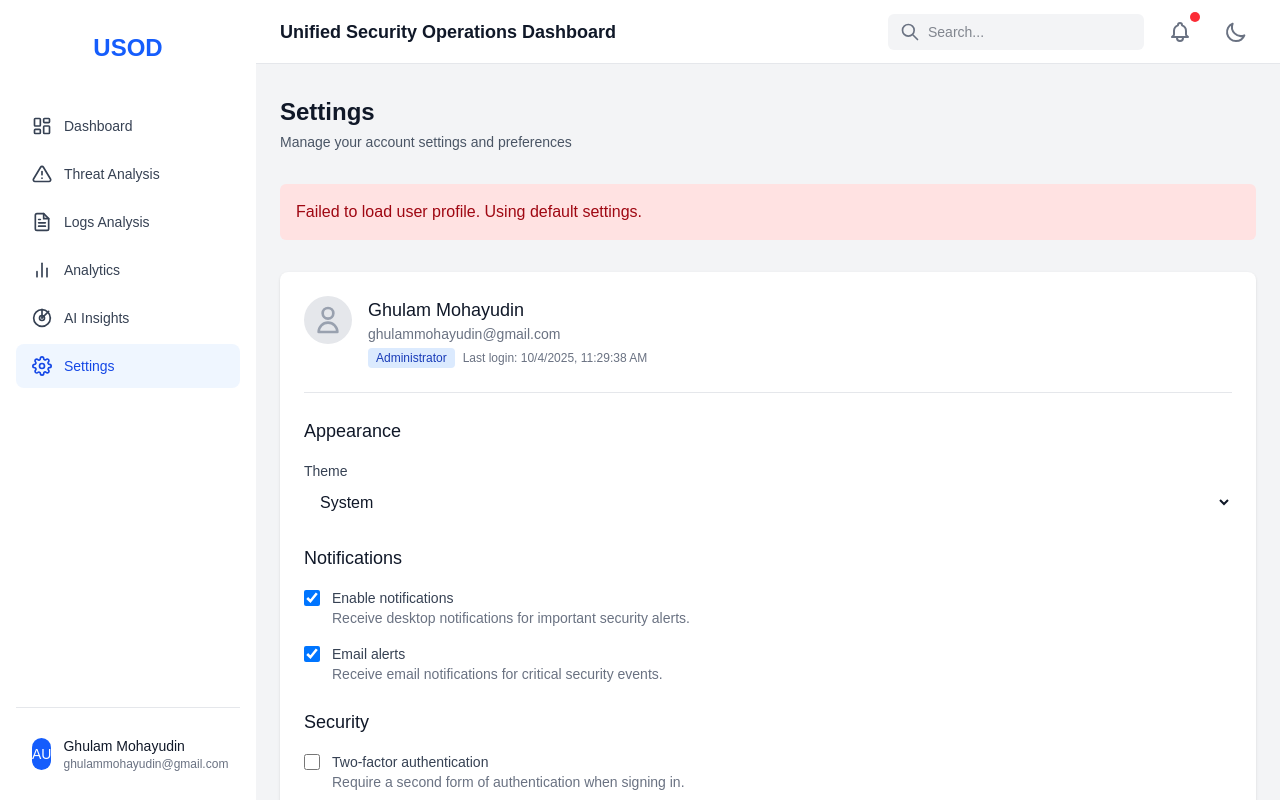
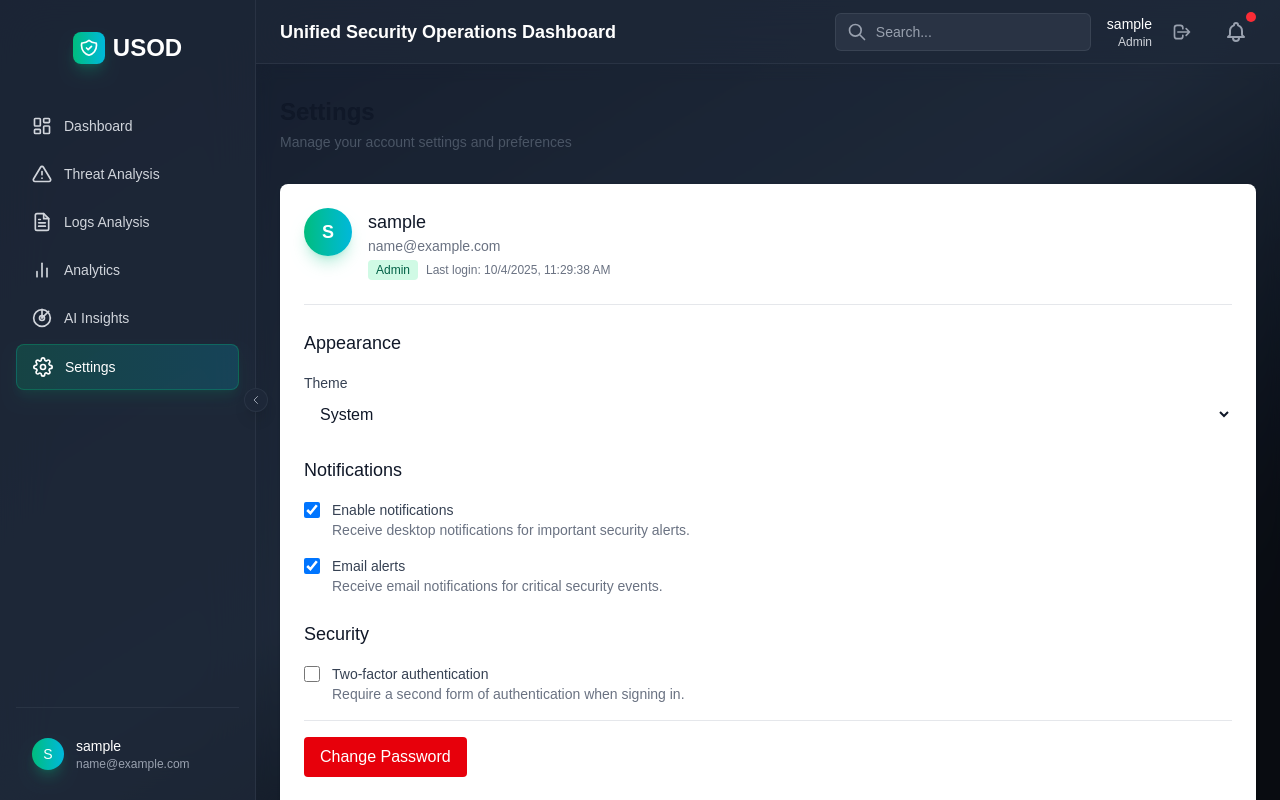
Before and after one commit to GhulamMohayudinMalik/usod, a Next.js app in the folder app/frontend/: page /dashboard/settings in a window 1280 px wide. Built offline with nearby package versions, Linux system fonts and the light colour scheme; sample sign-in values are in the browser's storage.

Commit message:
Add users

```diff
--- a/app/frontend/src/app/dashboard/layout.js
+++ b/app/frontend/src/app/dashboard/layout.js
@@ -1,13 +1,37 @@
+'use client';
+
+import { useEffect, useState } from 'react';
+import { useRouter } from 'next/navigation';
 import Sidebar from "@/components/Sidebar";
 import Header from "@/components/Header";
 
 export default function DashboardLayout({ children }) {
+  const [loading, setLoading] = useState(true);
+  const router = useRouter();
+
+  useEffect(() => {
+    const token = localStorage.getItem('token');
+    if (!token) {
+      router.push('/login');
+    } else {
+      setLoading(false);
+    }
+  }, [router]);
+
+  if (loading) {
+    return (
+      <div className="min-h-screen bg-gradient-to-br from-gray-900 via-gray-800 to-black flex items-center justify-center">
+        <div className="text-white text-xl">Loading...</div>
+      </div>
+    );
+  }
+
   return (
-    <div className="flex h-screen bg-gray-50 dark:bg-gray-900">
+    <div className="flex h-screen bg-gradient-to-br from-gray-900 via-gray-800 to-black">
       <Sidebar />
       <div className="flex-1 flex flex-col overflow-hidden">
         <Header />
-        <main className="flex-1 overflow-x-hidden overflow-y-auto bg-gray-100 dark:bg-gray-900">
+        <main className="flex-1 overflow-x-hidden overflow-y-auto bg-gray-800/30 backdrop-blur-sm">
           <div className="container mx-auto px-6 py-8">
             {children}
           </div>
--- a/app/frontend/src/app/dashboard/settings/page.js
+++ b/app/frontend/src/app/dashboard/settings/page.js
@@ -20,26 +20,15 @@ function SettingsPage() {
       setError(null);
 
       try {
-        // Try to get the user profile from the API
-
-        // const data = await getData('/api/user/profile');
-        // setProfile(data);
-
-        // Set form values from the profile
-        setTheme(data.settings.theme);
-        setNotifications(data.settings.notifications);
-        setEmailAlerts(data.settings.emailAlerts);
-        setTwoFactorAuth(data.settings.twoFactorAuth);
-      } catch (err) {
-        console.error('Error fetching user profile:', err);
-        setError('Failed to load user profile. Using default settings.');
-
-        // Fallback to default settings
-        const mockProfile = {
-          id: 'user1',
-          username: 'Ghulam Mohayudin',
-          email: 'ghulammohayudin@gmail.com',
-          role: 'Administrator',
+        // Get user data from localStorage (from login)
+        const userData = localStorage.getItem('user');
+        if (userData) {
+          const user = JSON.parse(userData);
+          const userProfile = {
+            id: user.id,
+            username: user.username,
+            email: user.email,
+            role: user.role,
             lastLogin: new Date().toISOString(),
             settings: {
               theme: 'system',
@@ -49,11 +38,17 @@ function SettingsPage() {
             }
           };
 
-        setProfile(mockProfile);
-        setTheme(mockProfile.settings.theme);
-        setNotifications(mockProfile.settings.notifications);
-        setEmailAlerts(mockProfile.settings.emailAlerts);
-        setTwoFactorAuth(mockProfile.settings.twoFactorAuth);
+          setProfile(userProfile);
+          setTheme(userProfile.settings.theme);
+          setNotifications(userProfile.settings.notifications);
+          setEmailAlerts(userProfile.settings.emailAlerts);
+          setTwoFactorAuth(userProfile.settings.twoFactorAuth);
+        } else {
+          throw new Error('No user data found');
+        }
+      } catch (err) {
+        console.error('Error fetching user profile:', err);
+        setError('Failed to load user profile. Please log in again.');
       } finally {
         setLoading(false);
       }
@@ -68,15 +63,13 @@ function SettingsPage() {
     setSuccessMessage(null);
 
     try {
-      // Try to update the user settings
+      // For now, just update the local state since we don't have a backend API for settings
       const updatedSettings = {
         theme,
         notifications,
         emailAlerts,
         twoFactorAuth
       };
-
-      await putData(`/api/user/settings/${profile?.id}`, { settings: updatedSettings });
 
       // Update the local profile state
       setProfile(prev => prev ? {
@@ -128,16 +121,16 @@ function SettingsPage() {
       {/* User Profile */}
       <div className="bg-white dark:bg-gray-800 rounded-lg shadow p-6">
         <div className="flex items-start pb-6 border-b border-gray-200 dark:border-gray-700">
-          <div className="h-12 w-12 rounded-full overflow-hidden bg-gray-200 dark:bg-gray-600 flex items-center justify-center">
-            <svg xmlns="http://www.w3.org/2000/svg" className="h-8 w-8 text-gray-400 dark:text-gray-300" fill="none" viewBox="0 0 24 24" stroke="currentColor">
-              <path strokeLinecap="round" strokeLinejoin="round" strokeWidth={2} d="M16 7a4 4 0 11-8 0 4 4 0 018 0zM12 14a7 7 0 00-7 7h14a7 7 0 00-7-7z" />
-            </svg>
+          <div className="h-12 w-12 rounded-full overflow-hidden bg-gradient-to-r from-emerald-500 to-cyan-500 flex items-center justify-center shadow-lg shadow-emerald-500/25">
+            <span className="text-white font-semibold text-lg">
+              {profile?.username ? profile.username.charAt(0).toUpperCase() : 'U'}
+            </span>
           </div>
           <div className="ml-4">
             <h2 className="text-lg font-medium text-gray-900 dark:text-white">{profile?.username}</h2>
             <p className="text-sm text-gray-500 dark:text-gray-400">{profile?.email}</p>
             <div className="mt-1 flex items-center text-xs text-gray-500 dark:text-gray-400">
-              <span className="bg-blue-100 text-blue-800 dark:bg-blue-900/30 dark:text-blue-400 px-2 py-0.5 rounded text-xs font-medium">
+              <span className="bg-emerald-100 text-emerald-800 dark:bg-emerald-900/30 dark:text-emerald-400 px-2 py-0.5 rounded text-xs font-medium capitalize">
                 {profile?.role}
               </span>
               <span className="ml-2">Last login: {new Date(profile?.lastLogin || '').toLocaleString()}</span>
--- a/app/frontend/src/app/page.js
+++ b/app/frontend/src/app/page.js
@@ -7,13 +7,18 @@ export default function Home() {
   const router = useRouter();
 
   useEffect(() => {
-    // Redirect to dashboard
-    router.push('/dashboard');
+    // Check if user is logged in
+    const token = localStorage.getItem('token');
+    if (token) {
+      router.push('/dashboard');
+    } else {
+      router.push('/login');
+    }
   }, [router]);
 
   return (
     <div className="flex min-h-screen flex-col items-center justify-center p-24">
-      <div className="text-xl">Redirecting to dashboard...</div>
+      <div className="text-xl">Redirecting...</div>
     </div>
   );
 }
--- a/app/frontend/src/components/Header.js
+++ b/app/frontend/src/components/Header.js
@@ -1,14 +1,30 @@
 'use client';
 
-import { useState } from 'react';
+import { useState, useEffect } from 'react';
+import { useRouter } from 'next/navigation';
 
 function Header({ className = '' }) {
   const [isNotificationsOpen, setIsNotificationsOpen] = useState(false);
+  const [user, setUser] = useState(null);
+  const router = useRouter();
+
+  useEffect(() => {
+    const userData = localStorage.getItem('user');
+    if (userData) {
+      setUser(JSON.parse(userData));
+    }
+  }, []);
+
+  const handleLogout = () => {
+    localStorage.removeItem('token');
+    localStorage.removeItem('user');
+    router.push('/login');
+  };
 
   return (
-    <header className={`flex items-center justify-between h-16 px-6 bg-white dark:bg-gray-800 border-b border-gray-200 dark:border-gray-700 ${className}`}>
+    <header className={`flex items-center justify-between h-16 px-6 bg-gray-800/80 backdrop-blur-xl border-b border-gray-700/50 ${className}`}>
       <div>
-        <h1 className="text-lg font-semibold text-gray-900 dark:text-white">Unified Security Operations Dashboard</h1>
+        <h1 className="text-lg font-semibold text-white">Unified Security Operations Dashboard</h1>
       </div>
 
       <div className="flex items-center space-x-4">
@@ -17,11 +33,11 @@ function Header({ className = '' }) {
           <input
             type="text"
             placeholder="Search..."
-            className="py-2 pl-10 pr-4 rounded-md bg-gray-100 dark:bg-gray-700 text-gray-900 dark:text-gray-300 text-sm focus:outline-none focus:ring-2 focus:ring-blue-500 w-64"
+            className="py-2 pl-10 pr-4 rounded-md bg-gray-700/50 border border-gray-600/50 text-white placeholder-gray-400 text-sm focus:outline-none focus:ring-2 focus:ring-emerald-500 focus:border-emerald-500 w-64 transition-all"
           />
           <svg
             xmlns="http://www.w3.org/2000/svg"
-            className="h-5 w-5 text-gray-500 dark:text-gray-400 absolute left-3 top-1/2 transform -translate-y-1/2"
+            className="h-5 w-5 text-gray-400 absolute left-3 top-1/2 transform -translate-y-1/2"
             fill="none"
             viewBox="0 0 24 24"
             stroke="currentColor"
@@ -30,11 +46,30 @@ function Header({ className = '' }) {
           </svg>
         </div>
 
+        {/* User Info & Logout */}
+        {user && (
+          <div className="flex items-center space-x-3">
+            <div className="text-right">
+              <div className="text-sm font-medium text-white">{user.username}</div>
+              <div className="text-xs text-gray-300 capitalize">{user.role}</div>
+            </div>
+            <button
+              onClick={handleLogout}
+              className="p-2 rounded-md text-gray-400 hover:text-white focus:outline-none focus:ring-2 focus:ring-emerald-500 transition-all"
+              title="Logout"
+            >
+              <svg xmlns="http://www.w3.org/2000/svg" className="h-5 w-5" fill="none" viewBox="0 0 24 24" stroke="currentColor">
+                <path strokeLinecap="round" strokeLinejoin="round" strokeWidth={2} d="M17 16l4-4m0 0l-4-4m4 4H7m6 4v1a3 3 0 01-3 3H6a3 3 0 01-3-3V7a3 3 0 013-3h4a3 3 0 013 3v1" />
+              </svg>
+            </button>
+          </div>
+        )}
+
         {/* Notifications */}
         <div className="relative">
           <button
             onClick={() => setIsNotificationsOpen(!isNotificationsOpen)}
-            className="p-2 rounded-md text-gray-500 hover:text-gray-900 dark:text-gray-400 dark:hover:text-white focus:outline-none focus:ring-2 focus:ring-blue-500 relative"
+            className="p-2 rounded-md text-gray-400 hover:text-white focus:outline-none focus:ring-2 focus:ring-emerald-500 relative transition-all"
           >
             <svg
               xmlns="http://www.w3.org/2000/svg"
@@ -45,67 +80,55 @@ function Header({ className = '' }) {
             >
               <path strokeLinecap="round" strokeLinejoin="round" strokeWidth={2} d="M15 17h5l-1.405-1.405A2.032 2.032 0 0118 14.158V11a6.002 6.002 0 00-4-5.659V5a2 2 0 10-4 0v.341C7.67 6.165 6 8.388 6 11v3.159c0 .538-.214 1.055-.595 1.436L4 17h5m6 0v1a3 3 0 11-6 0v-1m6 0H9" />
             </svg>
-            <span className="absolute top-0 right-0 block h-2.5 w-2.5 rounded-full bg-red-500 ring-2 ring-white dark:ring-gray-800"></span>
+            <span className="absolute top-0 right-0 block h-2.5 w-2.5 rounded-full bg-red-500 ring-2 ring-gray-800"></span>
           </button>
 
           {isNotificationsOpen && (
-            <div className="absolute right-0 mt-2 w-80 bg-white dark:bg-gray-800 shadow-lg rounded-md border border-gray-200 dark:border-gray-700 z-50">
-              <div className="p-3 border-b border-gray-200 dark:border-gray-700">
-                <h3 className="text-sm font-semibold">Notifications</h3>
+            <div className="absolute right-0 mt-2 w-80 bg-gray-800/95 backdrop-blur-xl shadow-2xl shadow-black/50 rounded-md border border-gray-700/50 z-[9999]">
+              <div className="p-3 border-b border-gray-700/50">
+                <h3 className="text-sm font-semibold text-white">Notifications</h3>
               </div>
               <div className="max-h-96 overflow-y-auto">
-                <div className="p-4 border-b border-gray-200 dark:border-gray-700 bg-blue-50 dark:bg-blue-900/30">
+                <div className="p-4 border-b border-gray-700/50 bg-red-900/20">
                   <div className="flex items-start">
                     <div className="flex-shrink-0 mr-3">
-                      <div className="w-8 h-8 bg-red-100 dark:bg-red-900/40 text-red-600 dark:text-red-400 rounded-full flex items-center justify-center">
+                      <div className="w-8 h-8 bg-red-600/20 text-red-400 rounded-full flex items-center justify-center">
                         <svg xmlns="http://www.w3.org/2000/svg" className="h-5 w-5" fill="none" viewBox="0 0 24 24" stroke="currentColor">
                           <path strokeLinecap="round" strokeLinejoin="round" strokeWidth={2} d="M12 9v2m0 4h.01m-6.938 4h13.856c1.54 0 2.502-1.667 1.732-3L13.732 4c-.77-1.333-2.694-1.333-3.464 0L3.34 16c-.77 1.333.192 3 1.732 3z" />
                         </svg>
                       </div>
                     </div>
                     <div>
-                      <p className="text-sm font-medium text-gray-900 dark:text-white">High threat detected</p>
-                      <p className="text-xs text-gray-600 dark:text-gray-400">Suspicious activity from IP 192.168.1.105</p>
-                      <p className="text-xs text-gray-500 dark:text-gray-500 mt-1">5 minutes ago</p>
+                      <p className="text-sm font-medium text-white">High threat detected</p>
+                      <p className="text-xs text-gray-300">Suspicious activity from IP 192.168.1.105</p>
+                      <p className="text-xs text-gray-400 mt-1">5 minutes ago</p>
                     </div>
                   </div>
                 </div>
-                <div className="p-4 border-b border-gray-200 dark:border-gray-700">
+                <div className="p-4 border-b border-gray-700/50">
                   <div className="flex items-start">
                     <div className="flex-shrink-0 mr-3">
-                      <div className="w-8 h-8 bg-yellow-100 dark:bg-yellow-900/40 text-yellow-600 dark:text-yellow-400 rounded-full flex items-center justify-center">
+                      <div className="w-8 h-8 bg-yellow-600/20 text-yellow-400 rounded-full flex items-center justify-center">
                         <svg xmlns="http://www.w3.org/2000/svg" className="h-5 w-5" fill="none" viewBox="0 0 24 24" stroke="currentColor">
                           <path strokeLinecap="round" strokeLinejoin="round" strokeWidth={2} d="M12 9v2m0 4h.01m-6.938 4h13.856c1.54 0 2.502-1.667 1.732-3L13.732 4c-.77-1.333-2.694-1.333-3.464 0L3.34 16c-.77 1.333.192 3 1.732 3z" />
                         </svg>
                       </div>
                     </div>
                     <div>
-                      <p className="text-sm font-medium text-gray-900 dark:text-white">Medium threat detected</p>
-                      <p className="text-xs text-gray-600 dark:text-gray-400">Multiple failed login attempts</p>
-                      <p className="text-xs text-gray-500 dark:text-gray-500 mt-1">1 hour ago</p>
+                      <p className="text-sm font-medium text-white">Medium threat detected</p>
+                      <p className="text-xs text-gray-300">Multiple failed login attempts</p>
+                      <p className="text-xs text-gray-400 mt-1">1 hour ago</p>
                     </div>
                   </div>
                 </div>
               </div>
-              <div className="p-3 text-center border-t border-gray-200 dark:border-gray-700">
-                <button className="text-xs text-blue-600 dark:text-blue-400 font-medium">View all notifications</button>
+              <div className="p-3 text-center border-t border-gray-700/50">
+                <button className="text-xs text-emerald-400 font-medium hover:text-emerald-300 transition-colors">View all notifications</button>
               </div>
             </div>
           )}
         </div>
 
-        {/* Theme toggle - we'll implement this later */}
-        <button className="p-2 rounded-md text-gray-500 hover:text-gray-900 dark:text-gray-400 dark:hover:text-white focus:outline-none focus:ring-2 focus:ring-blue-500">
-          <svg
-            xmlns="http://www.w3.org/2000/svg"
-            className="h-6 w-6"
-            fill="none"
-            viewBox="0 0 24 24"
-            stroke="currentColor"
-          >
-            <path strokeLinecap="round" strokeLinejoin="round" strokeWidth={2} d="M20.354 15.354A9 9 0 018.646 3.646 9.003 9.003 0 0012 21a9.003 9.003 0 008.354-5.646z" />
-          </svg>
-        </button>
       </div>
     </header>
   );
--- a/app/frontend/src/components/Sidebar.js
+++ b/app/frontend/src/components/Sidebar.js
@@ -2,6 +2,7 @@
 
 import Link from 'next/link';
 import { usePathname } from 'next/navigation';
+import { useState, useEffect } from 'react';
 
 
 // Icons as constants for simplicity
@@ -69,11 +70,28 @@ const navigation = [
 
 function Sidebar({ className = '' }) {
   const pathname = usePathname();
+  const [isCollapsed, setIsCollapsed] = useState(false);
+  const [user, setUser] = useState(null);
+
+  useEffect(() => {
+    const userData = localStorage.getItem('user');
+    if (userData) {
+      setUser(JSON.parse(userData));
+    }
+  }, []);
 
   return (
-    <nav className={`flex flex-col w-64 p-4 bg-white dark:bg-gray-800 shadow dark:shadow-gray-700/20 h-screen ${className}`}>
-      <div className="flex items-center justify-center p-4 mb-6">
-        <h2 className="text-2xl font-bold text-blue-600 dark:text-blue-400">USOD</h2>
+    <div className="relative">
+      <nav className={`flex flex-col ${isCollapsed ? 'w-16' : 'w-64'} p-4 bg-gray-800/80 backdrop-blur-xl border-r border-gray-700/50 h-screen transition-all duration-300 ${className}`}>
+      <div className={`flex items-center ${isCollapsed ? 'justify-center' : 'justify-center'} p-4 mb-6`}>
+        <div className="flex items-center space-x-2">
+          <div className="w-8 h-8 bg-gradient-to-r from-emerald-500 to-cyan-500 rounded-lg flex items-center justify-center shadow-lg shadow-emerald-500/25">
+            <svg className="w-5 h-5 text-white" fill="none" stroke="currentColor" viewBox="0 0 24 24">
+              <path strokeLinecap="round" strokeLinejoin="round" strokeWidth={2} d="M9 12l2 2 4-4m5.618-4.016A11.955 11.955 0 0112 2.944a11.955 11.955 0 01-8.618 3.04A12.02 12.02 0 003 9c0 5.591 3.824 10.29 9 11.622 5.176-1.332 9-6.03 9-11.622 0-1.042-.133-2.052-.382-3.016z" />
+            </svg>
+          </div>
+          {!isCollapsed && <h2 className="text-2xl font-bold text-white">USOD</h2>}
+        </div>
       </div>
 
       <div className="flex-1 space-y-1">
@@ -85,29 +103,55 @@ function Sidebar({ className = '' }) {
             <Link
               key={item.name}
               href={item.href}
-              className={`flex items-center px-4 py-3 rounded-lg text-sm font-medium transition-colors ${isActive ? 'bg-blue-50 text-blue-700 dark:bg-blue-900/30 dark:text-blue-200' : 'text-gray-700 hover:bg-gray-100 dark:text-gray-300 dark:hover:bg-gray-700/40'}`}
+              className={`flex items-center ${isCollapsed ? 'justify-center px-2' : 'px-4'} py-3 rounded-lg text-sm font-medium transition-all duration-200 ${isActive ? 'bg-gradient-to-r from-emerald-500/20 to-cyan-500/20 text-white border border-emerald-500/30 shadow-lg shadow-emerald-500/10' : 'text-gray-300 hover:bg-gray-700/50 hover:text-white'}`}
+              title={isCollapsed ? item.name : ''}
             >
-              <span className="mr-3">
+              <span className={isCollapsed ? '' : 'mr-3'}>
                 <item.icon />
               </span>
-              {item.name}
+              {!isCollapsed && item.name}
             </Link>
           );
         })}
       </div>
 
-      <div className="border-t border-gray-200 dark:border-gray-700 pt-4 mt-6">
-        <div className="flex items-center px-4 py-3 text-sm">
-          <div className="w-8 h-8 bg-blue-600 rounded-full flex items-center justify-center text-white mr-3">
-            <span>AU</span>
-          </div>
-          <div>
-            <p className="font-medium text-gray-900 dark:text-gray-100">Ghulam Mohayudin</p>
-            <p className="text-xs text-gray-500 dark:text-gray-400">ghulammohayudin@gmail.com</p>
+      <div className="border-t border-gray-700/50 pt-4 mt-6">
+        <div className={`flex items-center ${isCollapsed ? 'justify-center px-2' : 'px-4'} py-3 text-sm`}>
+          <div className="flex items-center">
+            <div className="w-8 h-8 bg-gradient-to-r from-emerald-500 to-cyan-500 rounded-full flex items-center justify-center text-white shadow-lg shadow-emerald-500/25">
+              <span>{user ? user.username.charAt(0).toUpperCase() : 'U'}</span>
+            </div>
+            {!isCollapsed && user && (
+              <div className="ml-3">
+                <p className="font-medium text-white">{user.username}</p>
+                <p className="text-xs text-gray-400">{user.email}</p>
+              </div>
+            )}
           </div>
         </div>
       </div>
-    </nav>
+      </nav>
+
+      {/* Toggle Button - Positioned outside sidebar */}
+      <button
+        onClick={() => setIsCollapsed(!isCollapsed)}
+        className="absolute top-1/2 -right-3 transform -translate-y-1/2 w-6 h-6 bg-gray-800/90 backdrop-blur-sm border border-gray-700/50 rounded-full flex items-center justify-center text-gray-400 hover:text-white hover:bg-gray-700/90 transition-all duration-300 shadow-lg z-10"
+        title={isCollapsed ? "Expand sidebar" : "Collapse sidebar"}
+      >
+        <svg
+          className="w-3 h-3 transition-transform duration-300"
+          fill="none"
+          stroke="currentColor"
+          viewBox="0 0 24 24"
+        >
+          {isCollapsed ? (
+            <path strokeLinecap="round" strokeLinejoin="round" strokeWidth={2} d="M9 5l7 7-7 7" />
+          ) : (
+            <path strokeLinecap="round" strokeLinejoin="round" strokeWidth={2} d="M15 19l-7-7 7-7" />
+          )}
+        </svg>
+      </button>
+    </div>
   );
 }
 
```
Lines whose indentation alone changed are shown as unchanged.
